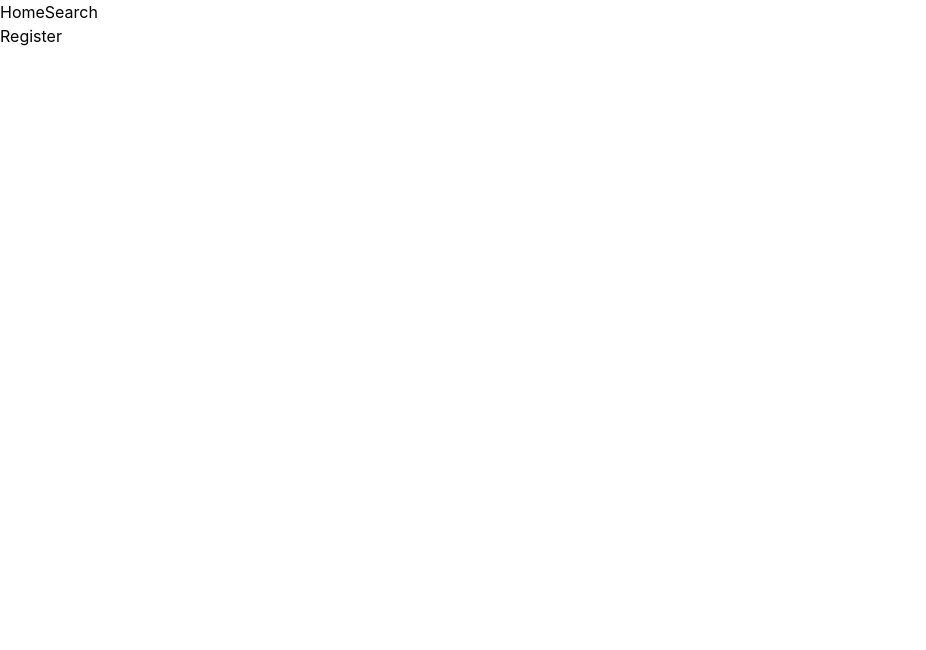
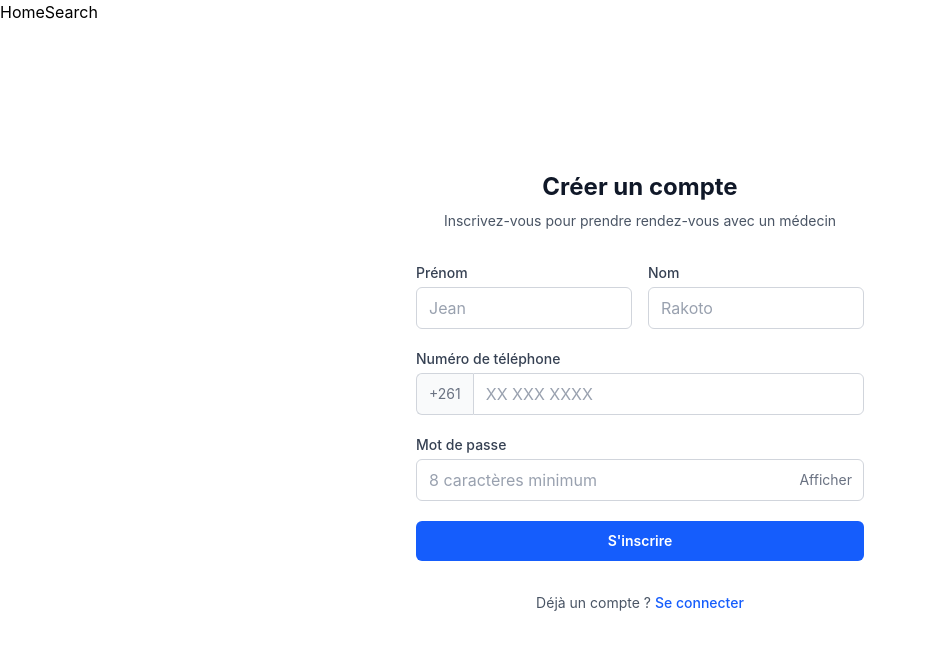
Before and after one commit to Toulix/e-tady-dokotera, a React (Vite) app in the folder apps/web/: page /auth/register in a window 1280 px wide. Shown: the top 650 px of the page, without its empty margins (0-926 px from the left). Built offline with nearby package versions, Linux system fonts and the light colour scheme; no server answers.

Commit message:
feat(auth): scaffold the register page

```diff
--- a/apps/web/src/pages/auth/RegisterPage.tsx
+++ b/apps/web/src/pages/auth/RegisterPage.tsx
@@ -1,3 +1,185 @@
+import { useState, type FormEvent } from 'react';
+import { useNavigate, Link } from 'react-router-dom';
+import { apiClient } from '../../api/client';
+import { AxiosError } from 'axios';
+
 export default function RegisterPage() {
-  return <h1>Register</h1>;
+  const navigate = useNavigate();
+
+  const [firstName, setFirstName] = useState('');
+  const [lastName, setLastName] = useState('');
+  const [phoneSuffix, setPhoneSuffix] = useState('');
+  const [password, setPassword] = useState('');
+  const [showPassword, setShowPassword] = useState(false);
+  const [error, setError] = useState('');
+  const [loading, setLoading] = useState(false);
+
+  async function handleSubmit(e: FormEvent) {
+    e.preventDefault();
+    setError('');
+
+    const phoneNumber = `+261${phoneSuffix}`;
+
+    if (phoneSuffix.length !== 9) {
+      setError('Le numéro doit contenir 9 chiffres après +261');
+      return;
+    }
+
+    if (password.length < 8) {
+      setError('Le mot de passe doit contenir au moins 8 caractères');
+      return;
+    }
+
+    setLoading(true);
+    try {
+      await apiClient.post('/auth/register', {
+        phone_number: phoneNumber,
+        password,
+        first_name: firstName,
+        last_name: lastName,
+        user_type: 'patient',
+      });
+
+      // Registration succeeded — redirect to OTP verification with the phone number
+      // so the VerifyOtpPage knows which account to verify
+      navigate('/auth/verify-otp', { state: { phoneNumber } });
+    } catch (err) {
+      if (err instanceof AxiosError) {
+        const msg = err.response?.data?.error?.message;
+        if (err.response?.status === 409) {
+          setError('Ce numéro de téléphone est déjà enregistré');
+        } else if (Array.isArray(msg)) {
+          // NestJS validation pipes return an array of error strings
+          setError(msg[0]);
+        } else if (msg) {
+          setError(msg);
+        } else {
+          setError('Une erreur est survenue. Veuillez réessayer.');
+        }
+      } else {
+        setError('Une erreur est survenue. Veuillez réessayer.');
+      }
+    } finally {
+      setLoading(false);
+    }
+  }
+
+  return (
+    <div className="flex min-h-[calc(100vh-64px)] items-center justify-center px-4">
+      <div className="w-full max-w-md space-y-8">
+        <div className="text-center">
+          <h1 className="text-2xl font-bold text-gray-900">Créer un compte</h1>
+          <p className="mt-2 text-sm text-gray-600">
+            Inscrivez-vous pour prendre rendez-vous avec un médecin
+          </p>
+        </div>
+
+        <form onSubmit={handleSubmit} className="space-y-5">
+          {error && (
+            <div className="rounded-md bg-red-50 p-3 text-sm text-red-700">
+              {error}
+            </div>
+          )}
+
+          <div className="flex gap-4">
+            <div className="flex-1">
+              <label htmlFor="firstName" className="block text-sm font-medium text-gray-700">
+                Prénom
+              </label>
+              <input
+                id="firstName"
+                type="text"
+                required
+                value={firstName}
+                onChange={(e) => setFirstName(e.target.value)}
+                className="mt-1 block w-full rounded-md border border-gray-300 px-3 py-2 text-gray-900 placeholder-gray-400 focus:border-blue-500 focus:ring-1 focus:ring-blue-500 focus:outline-none"
+                placeholder="Jean"
+              />
+            </div>
+            <div className="flex-1">
+              <label htmlFor="lastName" className="block text-sm font-medium text-gray-700">
+                Nom
+              </label>
+              <input
+                id="lastName"
+                type="text"
+                required
+                value={lastName}
+                onChange={(e) => setLastName(e.target.value)}
+                className="mt-1 block w-full rounded-md border border-gray-300 px-3 py-2 text-gray-900 placeholder-gray-400 focus:border-blue-500 focus:ring-1 focus:ring-blue-500 focus:outline-none"
+                placeholder="Rakoto"
+              />
+            </div>
+          </div>
+
+          <div>
+            <label htmlFor="phone" className="block text-sm font-medium text-gray-700">
+              Numéro de téléphone
+            </label>
+            <div className="mt-1 flex">
+              {/* +261 prefix is locked — users can only enter the 9-digit suffix */}
+              <span className="inline-flex items-center rounded-l-md border border-r-0 border-gray-300 bg-gray-50 px-3 text-sm text-gray-500">
+                +261
+              </span>
+              <input
+                id="phone"
+                type="tel"
+                required
+                inputMode="numeric"
+                pattern="[0-9]{9}"
+                maxLength={9}
+                value={phoneSuffix}
+                onChange={(e) => {
+                  const digits = e.target.value.replace(/\D/g, '');
+                  setPhoneSuffix(digits);
+                }}
+                className="block w-full rounded-r-md border border-gray-300 px-3 py-2 text-gray-900 placeholder-gray-400 focus:border-blue-500 focus:ring-1 focus:ring-blue-500 focus:outline-none"
+                placeholder="XX XXX XXXX"
+              />
+            </div>
+          </div>
+
+          <div>
+            <label htmlFor="password" className="block text-sm font-medium text-gray-700">
+              Mot de passe
+            </label>
+            <div className="relative mt-1">
+              <input
+                id="password"
+                type={showPassword ? 'text' : 'password'}
+                required
+                minLength={8}
+                value={password}
+                onChange={(e) => setPassword(e.target.value)}
+                className="block w-full rounded-md border border-gray-300 px-3 py-2 pr-10 text-gray-900 placeholder-gray-400 focus:border-blue-500 focus:ring-1 focus:ring-blue-500 focus:outline-none"
+                placeholder="8 caractères minimum"
+              />
+              <button
+                type="button"
+                onClick={() => setShowPassword(!showPassword)}
+                className="absolute inset-y-0 right-0 flex items-center pr-3 text-sm text-gray-500 hover:text-gray-700"
+              >
+                {showPassword ? 'Masquer' : 'Afficher'}
+              </button>
+            </div>
+          </div>
+
+          <button
+            type="submit"
+            disabled={loading}
+            className="w-full rounded-md bg-blue-600 px-4 py-2.5 text-sm font-semibold text-white hover:bg-blue-700 focus:ring-2 focus:ring-blue-500 focus:ring-offset-2 focus:outline-none disabled:cursor-not-allowed disabled:opacity-50"
+          >
+            {loading ? 'Inscription en cours...' : "S'inscrire"}
+          </button>
+        </form>
+
+        <p className="text-center text-sm text-gray-600">
+          Déjà un compte ?{' '}
+          <Link to="/auth/login" className="font-medium text-blue-600 hover:text-blue-500">
+            Se connecter
+          </Link>
+        </p>
+      </div>
+    </div>
+  );
 }
```
